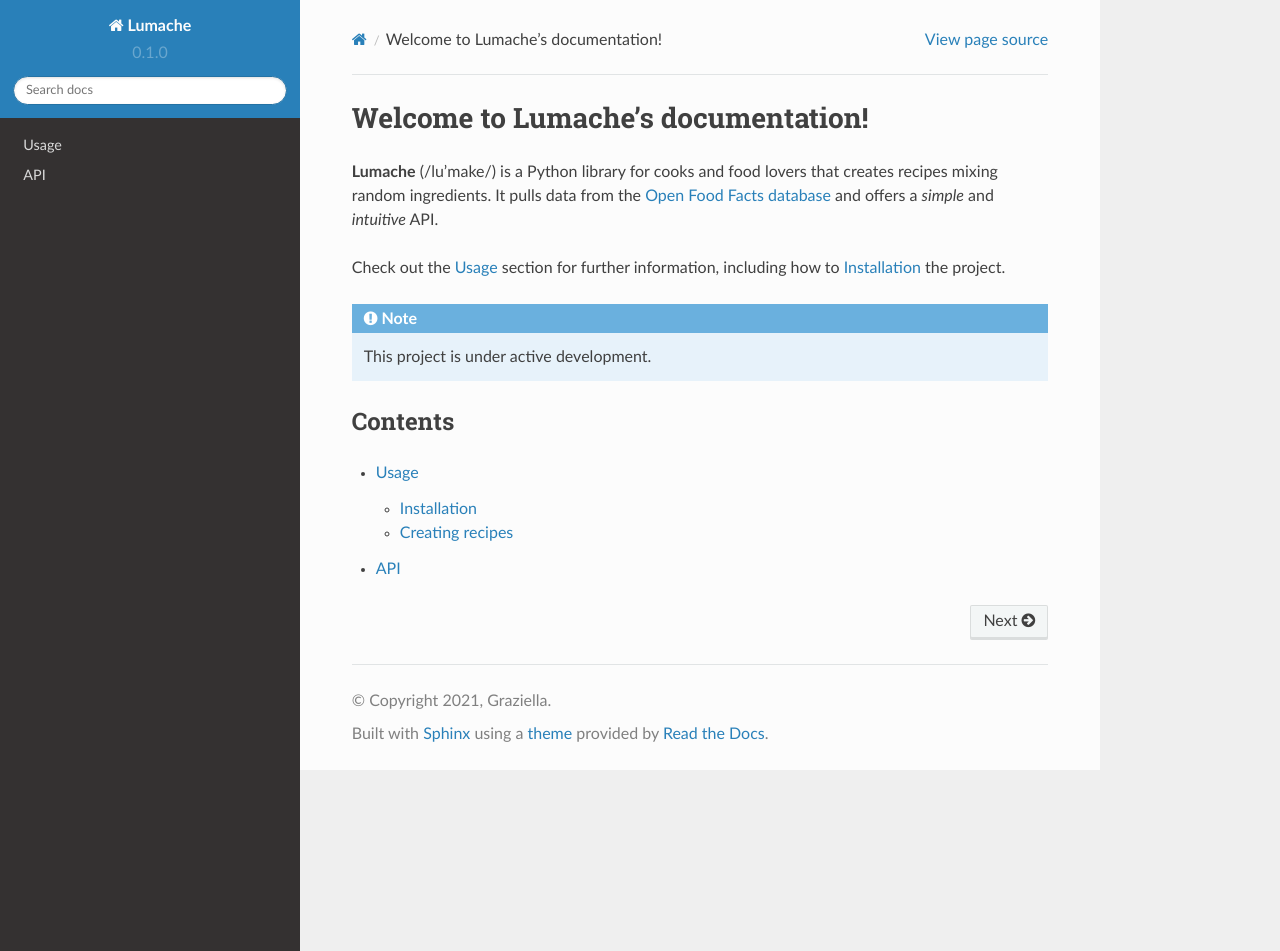
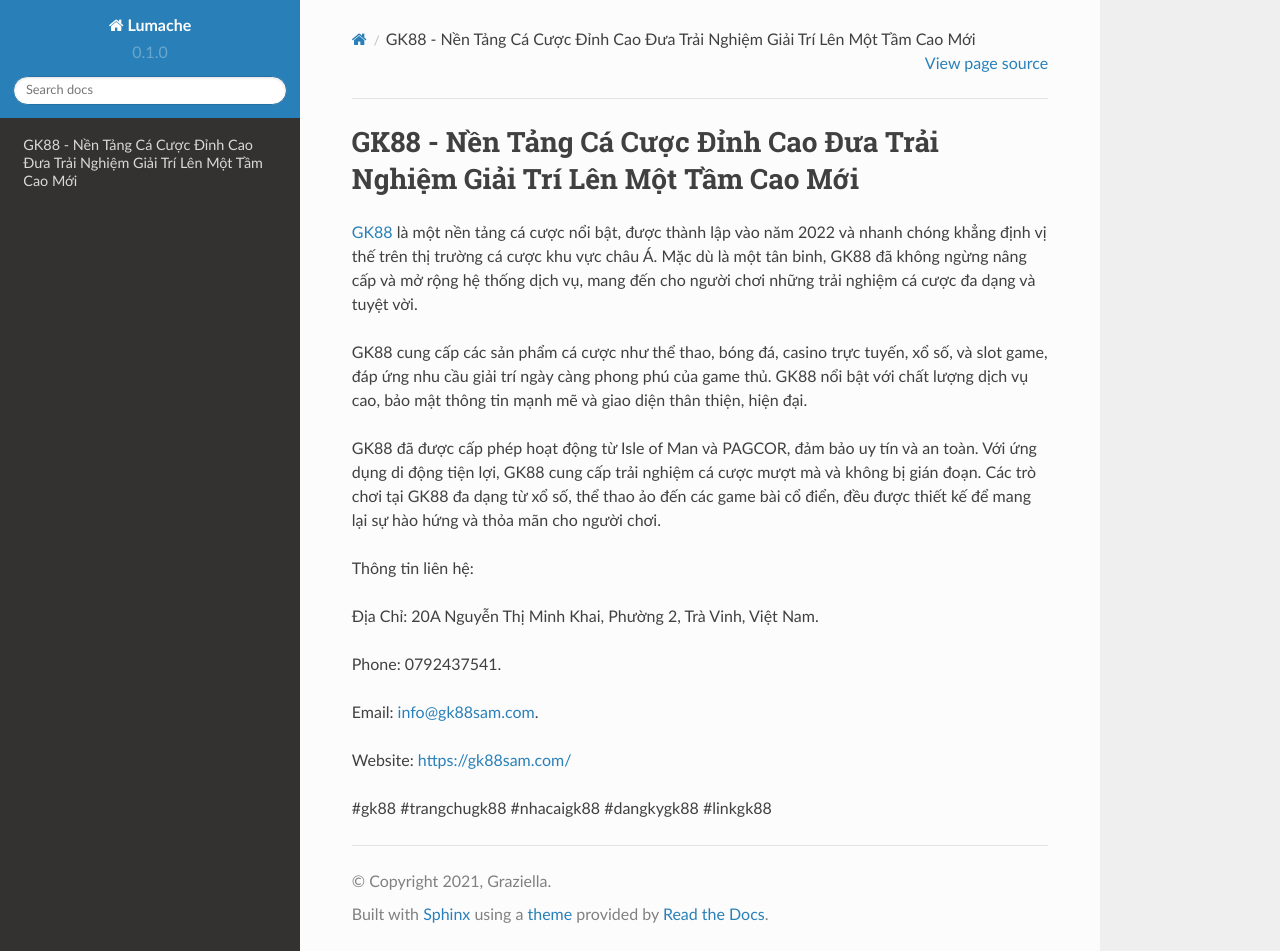
Before and after one commit to luongchanvien962/gk88samcom, a Sphinx documentation site: the page built from docs/source/index.rst, in a window 1280 px wide and 951 px high. Built offline with Sphinx 7.4.7 and the Read the Docs theme 2.0.0, drawn with Linux system fonts in a browser that asks for light colours.

Commit message:
Update index.rst

```diff
--- a/docs/source/index.rst
+++ b/docs/source/index.rst
@@ -1,22 +1,20 @@
-Welcome to Lumache's documentation!
+GK88 - Nền Tảng Cá Cược Đỉnh Cao Đưa Trải Nghiệm Giải Trí Lên Một Tầm Cao Mới
 ===================================
 
-**Lumache** (/lu'make/) is a Python library for cooks and food lovers
-that creates recipes mixing random ingredients.
-It pulls data from the `Open Food Facts database <https://world.openfoodfacts.org/>`_
-and offers a *simple* and *intuitive* API.
+`GK88 <https://gk88sam.com/>`_ là một nền tảng cá cược nổi bật, được thành lập vào năm 2022 và nhanh chóng khẳng định vị thế trên thị trường cá cược khu vực châu Á. Mặc dù là một tân binh, GK88 đã không ngừng nâng cấp và mở rộng hệ thống dịch vụ, mang đến cho người chơi những trải nghiệm cá cược đa dạng và tuyệt vời.
 
-Check out the :doc:`usage` section for further information, including
-how to :ref:`installation` the project.
+GK88 cung cấp các sản phẩm cá cược như thể thao, bóng đá, casino trực tuyến, xổ số, và slot game, đáp ứng nhu cầu giải trí ngày càng phong phú của game thủ. GK88 nổi bật với chất lượng dịch vụ cao, bảo mật thông tin mạnh mẽ và giao diện thân thiện, hiện đại.
 
-.. note::
+GK88 đã được cấp phép hoạt động từ Isle of Man và PAGCOR, đảm bảo uy tín và an toàn. Với ứng dụng di động tiện lợi, GK88 cung cấp trải nghiệm cá cược mượt mà và không bị gián đoạn. Các trò chơi tại GK88 đa dạng từ xổ số, thể thao ảo đến các game bài cổ điển, đều được thiết kế để mang lại sự hào hứng và thỏa mãn cho người chơi.
 
-   This project is under active development.
+Thông tin liên hệ:
 
-Contents
---------
+Địa Chỉ: 20A Nguyễn Thị Minh Khai, Phường 2, Trà Vinh, Việt Nam.
 
-.. toctree::
+Phone: 0792437541.
 
-   usage
-   api
+Email: info@gk88sam.com.
+
+Website: https://gk88sam.com/
+
+#gk88 #trangchugk88 #nhacaigk88 #dangkygk88 #linkgk88
```
